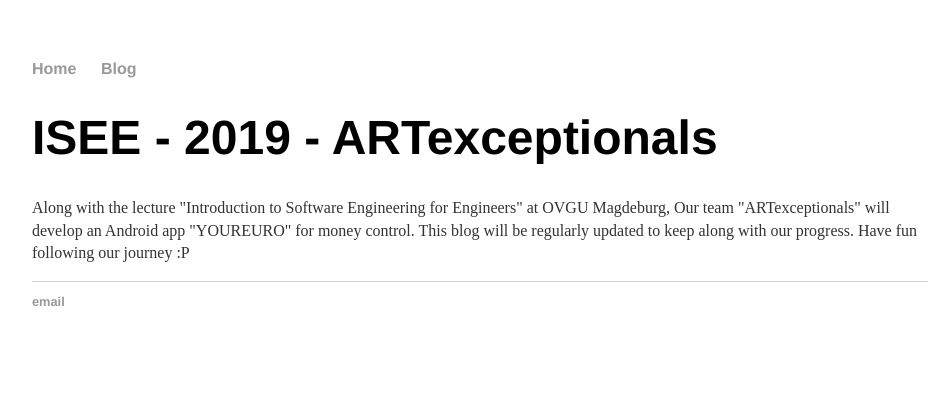
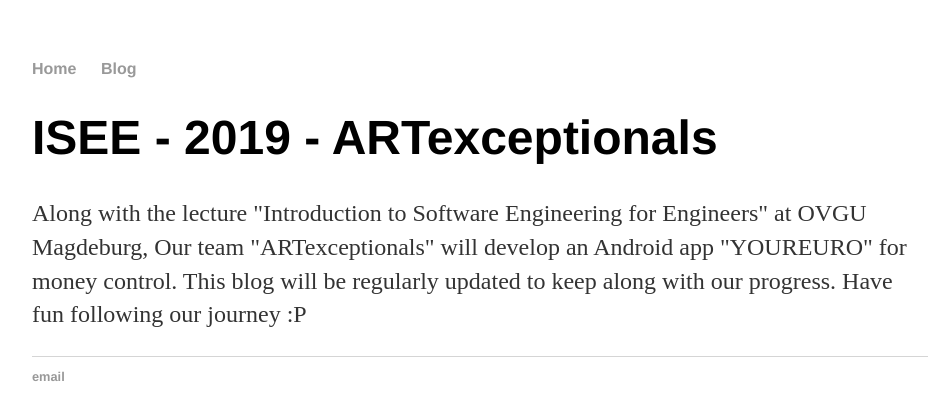
Before and after one commit to kartikprabhu20/YourEuro, a Jekyll site: the page built from docs/index.html, in a window 1280 px wide. Shown: the top 420 px of the page, without its empty margins (160-1107 px from the left). Built offline with Jekyll 4.4.1, drawn with Linux system fonts in a browser that asks for light colours; a file with an impossible date is left out.

Commit message:
Update main.css

```diff
--- a/docs/css/main.css
+++ b/docs/css/main.css
@@ -24,10 +24,17 @@
     font-family:'Helvetica', 'Arial', 'Sans-Serif';
 }
 p {
-        font-size: -0.5em;
+      font-size: 1.5em;
     line-height: 1.4em;
     color: #333;
 }
+
+pclass{
+    font-size: -0.5em;
+    line-height: 1.4em;
+    color: #333;
+}
+
 footer {
     border-top: 1px solid #d5d5d5;
     font-size: .8em;
```
